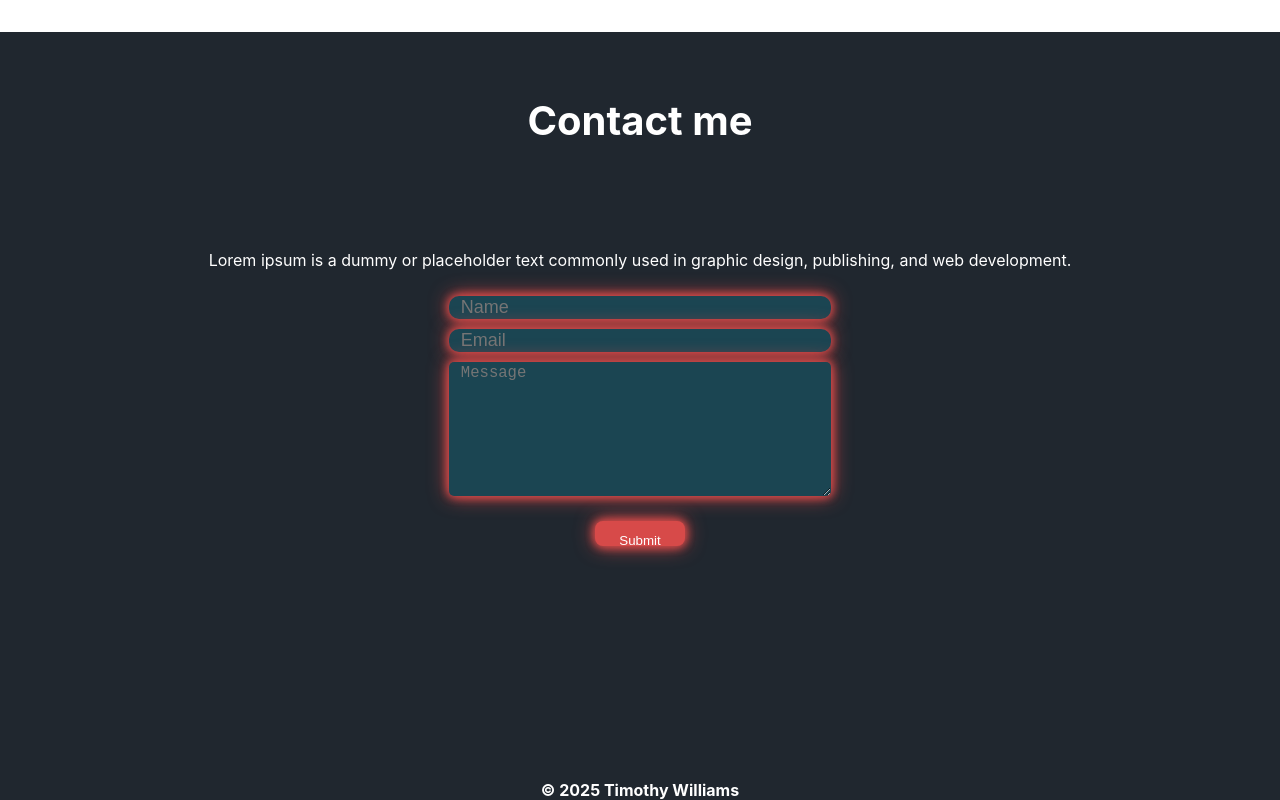
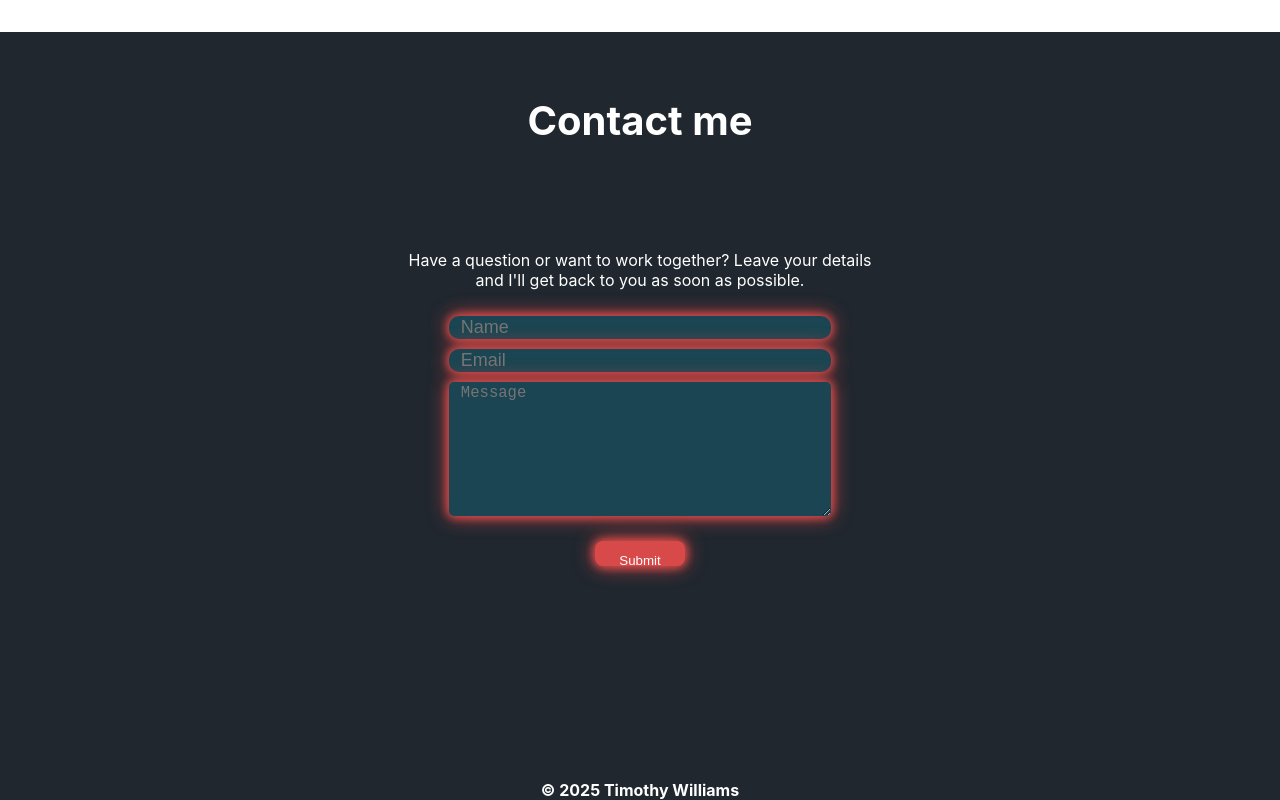
Before and after one commit to shwifty-man/professional-portfolio, a React (Create React App) app: page / in a window 1280 px wide. Shown: the part 4304-5104 px from the top of the page. Built offline with nearby package versions, Linux system fonts and the light colour scheme.

Commit message:
replace placeholder text

```diff
--- a/src/Contact.css
+++ b/src/Contact.css
@@ -69,6 +69,7 @@ input:focus-visible {
 .Contact-text {
   display: flex;
   justify-content: center;
+  text-align: center;
 }
 
 .Contact-message button {
--- a/src/Contact.js
+++ b/src/Contact.js
@@ -6,8 +6,8 @@ function Contact() {
         <section className="Contact-container">
           <div className="Contact-text">
             <p>
-              Lorem ipsum is a dummy or placeholder text commonly used in
-              graphic design, publishing, and web development.
+              Have a question or want to work together? Leave your details <br />
+              and I'll get back to you as soon as possible.
             </p>
           </div>
           <form className="Contact-message">
```
